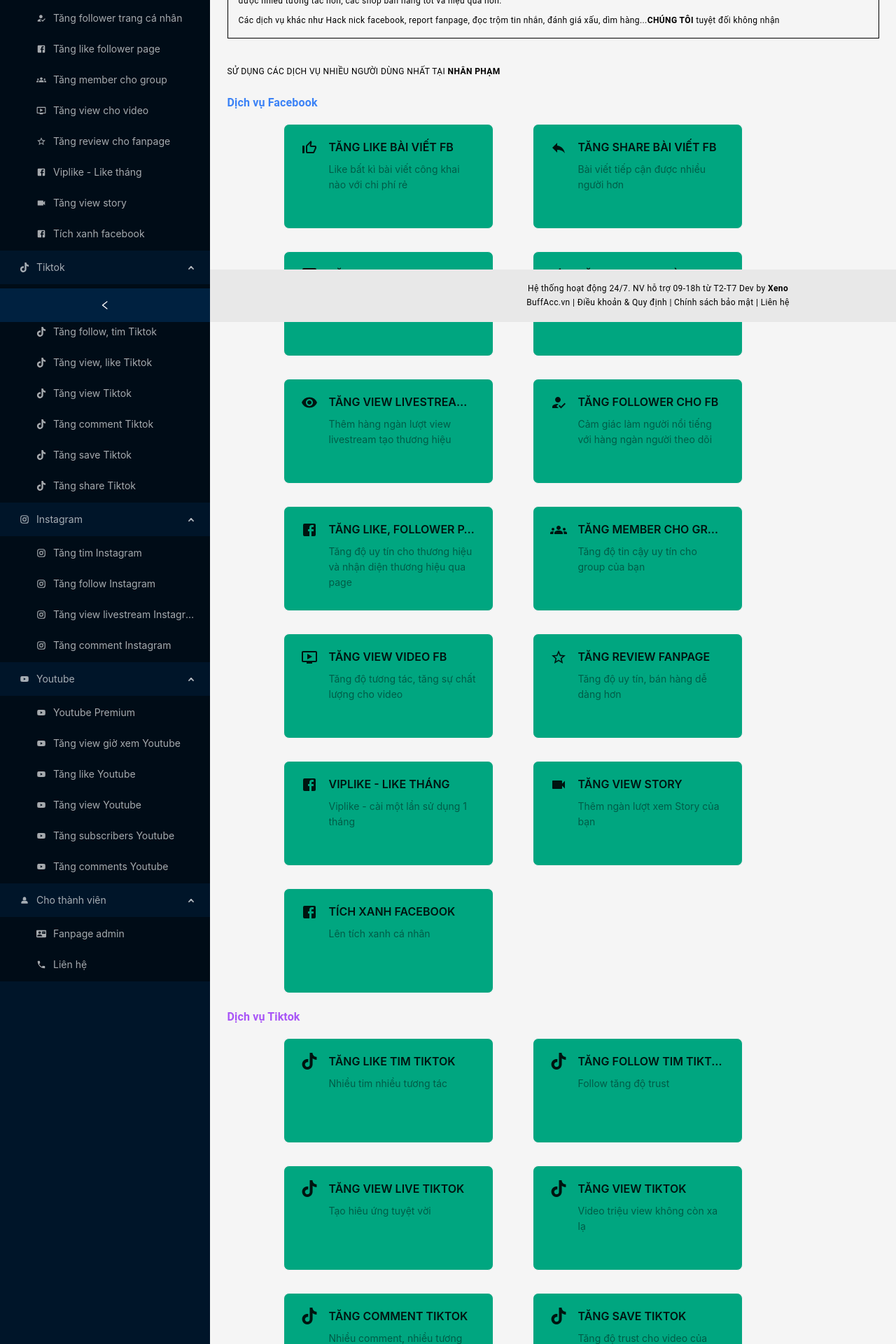
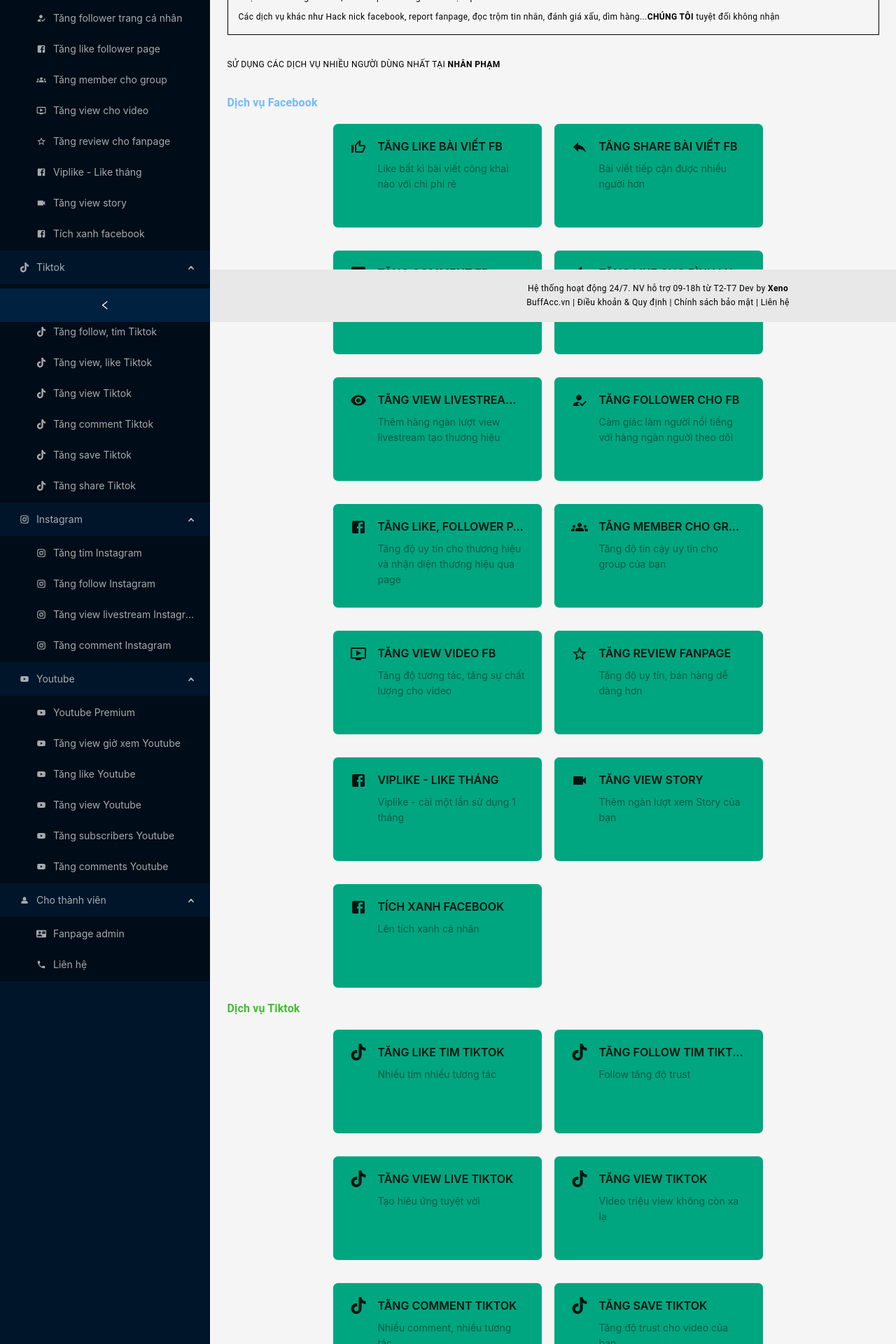
Before and after one commit to quanxenon5525/buff-servicesocial-web, a Next.js app: page / in a window 1280 px wide. Shown: the part 340-2260 px from the top of the page at 70% size. Built offline with nearby package versions, Linux system fonts and the light colour scheme.

Commit message:
update new code

```diff
--- a/src/app/(auth)/after-login/page.tsx
+++ b/src/app/(auth)/after-login/page.tsx
@@ -4,11 +4,12 @@
 import MainLayout from "@/components/layout/MainLayout";
 import { Box, Stack, Typography } from "@mui/material";
 import { Avatar, List } from "antd";
-import CardList from "@/components/CardList";
+import CustomCard from "@/components/CustomCard";
 import PersonOutlineIcon from "@mui/icons-material/PersonOutline";
 import { fbData, instagramData, tiktokData } from "@/data/cardData";
 import { dataListMain } from "@/data/listData";
 import BoxAvatar from "@/components/BoxAvatar";
+import CardList from "@/components/CardList";
 
 export default function AfterLogin() {
   return (
@@ -86,89 +87,28 @@
               </Typography>
             </Typography>
           </Box>
-          <Box
-            sx={{
-              width: "95%",
-              gap: 1,
-            }}
-          >
-            <Typography
-              variant="subtitle1"
-              fontWeight="bold"
-              className="text-blue-500"
-            >
-              Dịch vụ Facebook
-            </Typography>
-            <Stack
-              sx={{
-                display: "flex",
-                flexWrap: "wrap",
-                justifyContent: "flex-start",
-                marginLeft: "40px",
-                flexDirection: "row",
-                gap: 2,
-              }}
-            >
+          <Box sx={{ width: "95%" }}>
+            <Box>
+              <CardList color="#74b9ff" title="Dịch vụ Facebook">
                 {fbData.map((card, index) => (
-                <CardList key={index} {...card} />
+                  <CustomCard key={index} {...card} />
                 ))}
-            </Stack>
+              </CardList>
             </Box>
-          <Box
-            sx={{
-              width: "95%",
-              gap: 1,
-            }}
-          >
-            <Typography
-              variant="subtitle1"
-              fontWeight="bold"
-              className="text-purple-500"
-            >
-              Dịch vụ Tiktok
-            </Typography>
-            <Stack
-              sx={{
-                display: "flex",
-                flexWrap: "wrap",
-                justifyContent: "flex-start",
-                marginLeft: "40px",
-                flexDirection: "row",
-                gap: 2,
-              }}
-            >
+            <Box>
+              <CardList color="#44bd32" title="Dịch vụ Tiktok">
                 {tiktokData.map((card, index) => (
-                <CardList key={index} {...card} />
+                  <CustomCard key={index} {...card} />
                 ))}
-            </Stack>
+              </CardList>
             </Box>
-          <Box
-            sx={{
-              width: "95%",
-              gap: 1,
-            }}
-          >
-            <Typography
-              variant="subtitle1"
-              fontWeight="bold"
-              className="text-pink-500"
-            >
-              Dịch vụ Instagram
-            </Typography>
-            <Stack
-              sx={{
-                display: "flex",
-                flexWrap: "wrap",
-                justifyContent: "flex-start",
-                marginLeft: "40px",
-                flexDirection: "row",
-                gap: 2,
-              }}
-            >
+            <Box>
+              <CardList color="#fd79a8" title="Dịch vụ Instagram">
                 {instagramData.map((card, index) => (
-                <CardList key={index} {...card} />
+                  <CustomCard key={index} {...card} />
                 ))}
-            </Stack>
+              </CardList>
+            </Box>
           </Box>
           <Box
             sx={{
--- a/src/app/layout.tsx
+++ b/src/app/layout.tsx
@@ -7,6 +7,9 @@
 }) {
   return (
     <html lang="en">
+      <head>
+        <meta name="viewport" content="width=device-width, initial-scale=1" />
+      </head>
       <body>{children}</body>
     </html>
   );
--- a/src/app/page.tsx
+++ b/src/app/page.tsx
@@ -1,13 +1,12 @@
 "use client";
+import CardList from "@/components/CardList";
+import CustomCard from "@/components/CustomCard";
 import Dashboard from "@/components/layout/Dashboard";
 import MainLayout from "@/components/layout/MainLayout";
+import { fbData2, instagramData2, tiktokData2 } from "@/data/cardData";
+import { dataListMain } from "@/data/listData";
 import { Box, Stack, Typography } from "@mui/material";
-import { Avatar, List } from "antd";
-import CardList from "@/components/CardList";
-import PersonOutlineIcon from "@mui/icons-material/PersonOutline";
-import { fbData, instagramData, tiktokData } from "@/data/cardData";
-import { dataListMain } from "@/data/listData";
-import BoxAvatar from "@/components/BoxAvatar";
+import { List } from "antd";
 
 export default function Home() {
   return (
@@ -18,7 +17,7 @@
             display: "flex",
             flexWrap: "wrap",
             justifyContent: "center",
-            gap: 20,
+            gap: 15,
           }}
         >
           <Box
@@ -110,86 +109,29 @@
           <Box
             sx={{
               width: "95%",
-              gap: 1,
             }}
           >
-            <Typography
-              variant="subtitle1"
-              fontWeight="bold"
-              className="text-blue-500"
-            >
-              Dịch vụ Facebook
-            </Typography>
-            <Stack
-              sx={{
-                display: "flex",
-                flexWrap: "wrap",
-                justifyContent: "flex-start",
-                marginLeft: "40px",
-                flexDirection: "row",
-                gap: 2,
-              }}
-            >
-              {fbData.map((card, index) => (
-                <CardList key={index} {...card} />
-              ))}
-            </Stack>
-          </Box>
-          <Box
-            sx={{
-              width: "95%",
-              gap: 1,
-            }}
-          >
-            <Typography
-              variant="subtitle1"
-              fontWeight="bold"
-              className="text-purple-500"
-            >
-              Dịch vụ Tiktok
-            </Typography>
-            <Stack
-              sx={{
-                display: "flex",
-                flexWrap: "wrap",
-                justifyContent: "flex-start",
-                marginLeft: "40px",
-                flexDirection: "row",
-                gap: 2,
-              }}
-            >
-              {tiktokData.map((card, index) => (
-                <CardList key={index} {...card} />
-              ))}
-            </Stack>
-          </Box>
-          <Box
-            sx={{
-              width: "95%",
-              gap: 1,
-            }}
-          >
-            <Typography
-              variant="subtitle1"
-              fontWeight="bold"
-              className="text-pink-500"
-            >
-              Dịch vụ Instagram
-            </Typography>
-            <Stack
-              sx={{
-                display: "flex",
-                flexWrap: "wrap",
-                justifyContent: "flex-start",
-                marginLeft: "40px",
-                flexDirection: "row",
-                gap: 2,
-              }}
-            >
-              {instagramData.map((card, index) => (
-                <CardList key={index} {...card} />
-              ))}
-            </Stack>
+            <Box>
+              <CardList color="#74b9ff" title="Dịch vụ Facebook">
+                {fbData2.map((card, index) => (
+                  <CustomCard key={index} {...card} />
+                ))}
+              </CardList>
+            </Box>
+            <Box>
+              <CardList color="#44bd32" title="Dịch vụ Tiktok">
+                {tiktokData2.map((card, index) => (
+                  <CustomCard key={index} {...card} />
+                ))}
+              </CardList>
+            </Box>
+            <Box>
+              <CardList color="#fd79a8" title="Dịch vụ Instagram">
+                {instagramData2.map((card, index) => (
+                  <CustomCard key={index} {...card} />
+                ))}
+              </CardList>
+            </Box>
           </Box>
           <Box
             sx={{
--- a/src/components/CardList.tsx
+++ b/src/components/CardList.tsx
@@ -1,41 +1,45 @@
-import { useMediaQuery } from "@mui/material";
-import { Card } from "antd";
-import Link from "next/link";
-import { FC } from "react";
-interface CustomCardProps {
+import { Stack, Typography, createTheme, useMediaQuery } from "@mui/material";
+import React from "react";
+
+type CardList = {
   title: string;
-  description: string;
-  href: string;
-  icon?: any;
-}
-
-export const CardList: FC<CustomCardProps> = ({
-  title,
-  description,
-  href,
-  icon,
-}) => {
-  const { Meta } = Card;
-  const sm = useMediaQuery("(min-width: 750px)");
-  const cardWidth = sm ? 300 : 200;
-  const responsive = sm ? 40 : 0;
-
-  return (
-    <Link href={href}>
-      <Card
-        style={{
-          width: cardWidth,
-          height: 150,
-          marginTop: 16,
-          marginLeft: responsive,
-          backgroundColor: "#00a680",
-        }}
-        hoverable
-      >
-        <Meta avatar={icon} title={title} description={description} />
-      </Card>
-    </Link>
-  );
+  children: any;
+  color?: any;
 };
 
-export default CardList;
+// const theme = createTheme({
+//   breakpoints: {
+//     values: {
+//       xs: 0,
+//       sm: 600,
+//       md: 900,
+//       lg: 1200,
+//       xl: 1536,
+//     },
+//   },
+// });
+
+export default function CardList(props: CardList) {
+  const { title, children, color } = props;
+  const md = useMediaQuery("(min-width: 750px)");
+  const sm = useMediaQuery("(max-with: 375px)");
+  const responsive = md ? (md ? "150px" : "0") : !sm ? "35px" : "0";
+  return (
+    <div style={{ marginTop: 15 }}>
+      <Typography variant="subtitle1" fontWeight="bold" sx={{ color: color }}>
+        {title}
+      </Typography>
+      <Stack
+        sx={{
+          display: "flex",
+          flexWrap: "wrap",
+          flexDirection: "row",
+          gap: 2,
+          marginLeft: responsive,
+        }}
+      >
+        {children}
+      </Stack>
+    </div>
+  );
+}
--- /dev/null
+++ b/src/components/CustomCard.tsx
@@ -0,0 +1,39 @@
+import { useMediaQuery } from "@mui/material";
+import { Card } from "antd";
+import Link from "next/link";
+import { FC } from "react";
+interface CustomCardProps {
+  title: string;
+  description: string;
+  href: string;
+  icon?: any;
+}
+
+export const CustomCard: FC<CustomCardProps> = ({
+  title,
+  description,
+  href,
+  icon,
+}) => {
+  const { Meta } = Card;
+  const md = useMediaQuery("(min-width: 750px)");
+  const cardWidth = md ? 300 : 200;
+
+  return (
+    <Link href={href}>
+      <Card
+        style={{
+          width: cardWidth,
+          height: 150,
+          marginTop: 15,
+          backgroundColor: "#00a680",
+        }}
+        hoverable
+      >
+        <Meta avatar={icon} title={title} description={description} />
+      </Card>
+    </Link>
+  );
+};
+
+export default CustomCard;
--- a/src/data/cardData.tsx
+++ b/src/data/cardData.tsx
@@ -205,3 +205,163 @@
     href: "like-post-fb",
   },
 ];
+
+export const fbData2 = [
+  {
+    title: "TĂNG LIKE BÀI VIẾT FB",
+    description: "Like bất kì bài viết công khai nào với chi phí rẻ",
+    icon: <ThumbUpOffAltIcon />,
+    href: "/login",
+  },
+  {
+    title: "TĂNG SHARE BÀI VIẾT FB",
+    description: "Bài viết tiếp cận được nhiều người hơn",
+    icon: <ReplyIcon />,
+    href: "login",
+  },
+  {
+    title: "TĂNG COMMENT FB",
+    description: "Seeding bán hàng, tăng độ uy tín cho bài viết",
+    icon: <CommentIcon />,
+    href: "login",
+  },
+  {
+    title: "TĂNG LIKE CHO BÌNH LUẬN FB",
+    description: "Hack like cmt cho các cuộc bình chọn",
+    icon: <ThumbUpOffAltIcon />,
+    href: "login",
+  },
+  {
+    title: "TĂNG VIEW LIVESTREAM INSTAGRAM",
+    description: "Thêm hàng ngàn lượt view livestream tạo thương hiệu",
+    icon: <VisibilityIcon />,
+    href: "/login",
+  },
+  {
+    title: "TĂNG FOLLOWER CHO FB",
+    description: "Cảm giác làm người nổi tiếng với hàng ngàn người theo dõi",
+    icon: <HowToRegIcon />,
+    href: "/login",
+  },
+  {
+    title: "TĂNG LIKE, FOLLOWER PAGE",
+    description:
+      "Tăng độ uy tín cho thương hiệu và nhận diện thương hiệu qua page",
+    icon: <FacebookIcon />,
+    href: "/login",
+  },
+  {
+    title: "TĂNG MEMBER CHO GROUP",
+    description: "Tăng độ tin cậy uy tín cho group của bạn",
+    icon: <GroupsIcon />,
+    href: "/login",
+  },
+  {
+    title: "TĂNG VIEW VIDEO FB",
+    description: "Tăng độ tương tác, tăng sự chất lượng cho video",
+    icon: <OndemandVideoIcon />,
+    href: "/login",
+  },
+  {
+    title: "TĂNG REVIEW FANPAGE",
+    description: "Tăng độ uy tín, bán hàng dễ dàng hơn",
+    icon: <StarBorderIcon />,
+    href: "/login",
+  },
+  {
+    title: "VIPLIKE - LIKE THÁNG",
+    description: "Viplike - cài một lần sử dụng 1 tháng",
+    icon: <FacebookIcon />,
+    href: "/login",
+  },
+  {
+    title: "TĂNG VIEW STORY",
+    description: "Thêm ngàn lượt xem Story của bạn",
+    icon: <VideocamIcon />,
+    href: "/login",
+  },
+  {
+    title: "TÍCH XANH FACEBOOK",
+    description: "Lên tích xanh cá nhân",
+    icon: <FacebookIcon />,
+    href: "/login",
+  },
+];
+
+export const tiktokData2 = [
+  {
+    title: "TĂNG LIKE TIM TIKTOK",
+    description: "Nhiều tim nhiều tương tác",
+    icon: <SimpleIconsTiktok />,
+    href: "/login",
+  },
+  {
+    title: "TĂNG FOLLOW TIM TIKTOK",
+    description: "Follow tăng độ trust",
+    icon: <SimpleIconsTiktok />,
+    href: "/login",
+  },
+  {
+    title: "TĂNG VIEW LIVE TIKTOK",
+    description: "Tạo hiêu ứng tuyệt vời",
+    icon: <SimpleIconsTiktok />,
+    href: "/login",
+  },
+  {
+    title: "TĂNG VIEW TIKTOK",
+    description: "Video triệu view không còn xa lạ",
+    icon: <SimpleIconsTiktok />,
+    href: "/login",
+  },
+  {
+    title: "TĂNG COMMENT TIKTOK",
+    description: "Nhiều comment, nhiều tương tác",
+    icon: <SimpleIconsTiktok />,
+    href: "/login",
+  },
+  {
+    title: "TĂNG SAVE TIKTOK",
+    description: "Tăng độ trust cho video của bạn",
+    icon: <SimpleIconsTiktok />,
+    href: "/login",
+  },
+  {
+    title: "TĂNG SHARE TIKTOK",
+    description: "Tăng độ tin cậy cho nick cá nhân",
+    icon: <SimpleIconsTiktok />,
+    href: "/login",
+  },
+];
+
+export const instagramData2 = [
+  {
+    title: "TĂNG FOLLOW INSTAGRAM",
+    description: "Foolow tăng độ trust cho nick cá nhân",
+    icon: <InstagramIcon />,
+    href: "/login",
+  },
+  {
+    title: "TĂNG VIEW INSTAGRAM",
+    description: "View instagram với chi phí cực rẻ",
+    icon: <VideocamIcon />,
+    href: "/login",
+  },
+  {
+    title: "TĂNG LIKE, TIM INSTAGRAM",
+    description: "Like instagram với chi phí cực rẻ",
+    icon: <FavoriteIcon />,
+    href: "/login",
+  },
+  {
+    title: "TĂNG COMMENT INSTAGRAM",
+    description: "Seeding bán hàng, tăng độ uy tín cho bài viết",
+    icon: <CommentIcon />,
+    href: "/login",
+  },
+  {
+    title: "VIP LIKE - GÓI THÁNG",
+    description: "Viplike instagram - cài một lần sử dụng 1 tháng",
+    icon: <FavoriteIcon />,
+    href: "/login",
+  },
+];
--- a/src/data/historyData.tsx
+++ b/src/data/historyData.tsx
@@ -1,4 +1,4 @@
-import { PriceProps } from "@/app/(auth)/price-list/page";
+import { PriceProps } from "@/app/price-list/page";
 import { DataType } from "@/app/(facebook)/like-post-fb/HistoryOrderFB";
 
 export const dataFB: DataType[] = [
```
Also changed, not shown: src/app/cash-in/page.tsx (added, +40 -0 lines), src/components/layout/MainLayout.tsx (+13 -2 lines), src/app/price-list/InfoPriceList.tsx (renamed from src/app/(auth)/price-list/InfoPriceList.tsx), src/app/price-list/page.tsx (renamed from src/app/(auth)/price-list/page.tsx), src/app/price-unlogin/page.tsx (renamed from src/app/(auth)/price-unlogin/page.tsx). Lines whose indentation alone changed are shown as unchanged.
